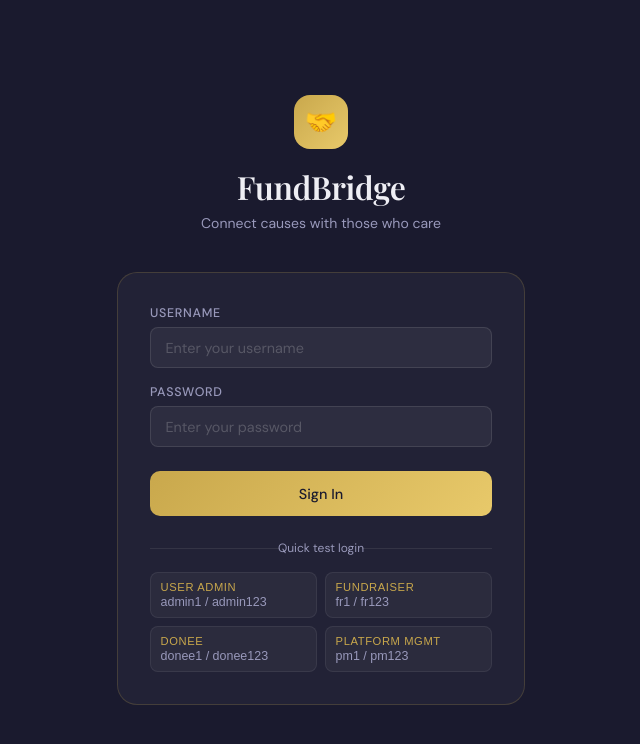
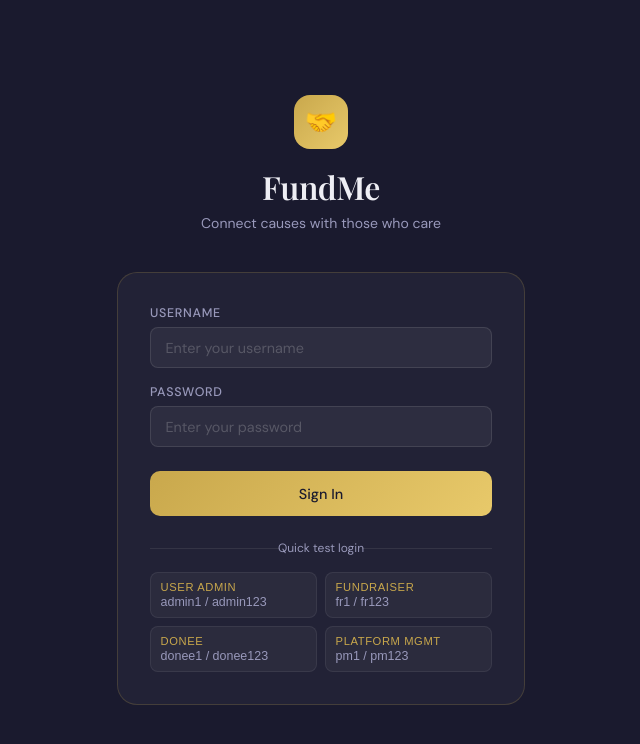
Before and after one commit to RavenAgellon/FundME314, a Next.js app in the folder boundary/: page / in a window 1280 px wide. Shown: the top 744 px of the page, without its empty margins (319-959 px from the left). Built offline with nearby package versions, Linux system fonts and the light colour scheme.

Commit message:
Change UI brand to FundMe

```diff
--- a/boundary/app/layout.js
+++ b/boundary/app/layout.js
@@ -1,7 +1,7 @@
 import './globals.css';
 
 export const metadata = {
-  title: 'FundBridge',
+  title: 'FundMe',
   description: 'Online Fundraising Platform',
 };
 
--- a/boundary/app/page.js
+++ b/boundary/app/page.js
@@ -59,7 +59,7 @@ export default function LoginPage() {
       <div className="login-wrapper">
         <div className="brand">
           <div className="brand-icon">🤝</div>
-          <h1>FundBridge</h1>
+          <h1>FundMe</h1>
           <p>Connect causes with those who care</p>
         </div>
 
--- a/boundary/components/Navbar.js
+++ b/boundary/components/Navbar.js
@@ -4,7 +4,7 @@ import { logout } from '@/lib/auth';
 export default function Navbar({ role, username }) {
   return (
     <nav>
-      <div className="nav-brand">FundBridge</div>
+      <div className="nav-brand">FundMe</div>
       <div className="nav-right">
         <span className="nav-role">{role}</span>
         <span className="nav-user">{username}</span>
```
